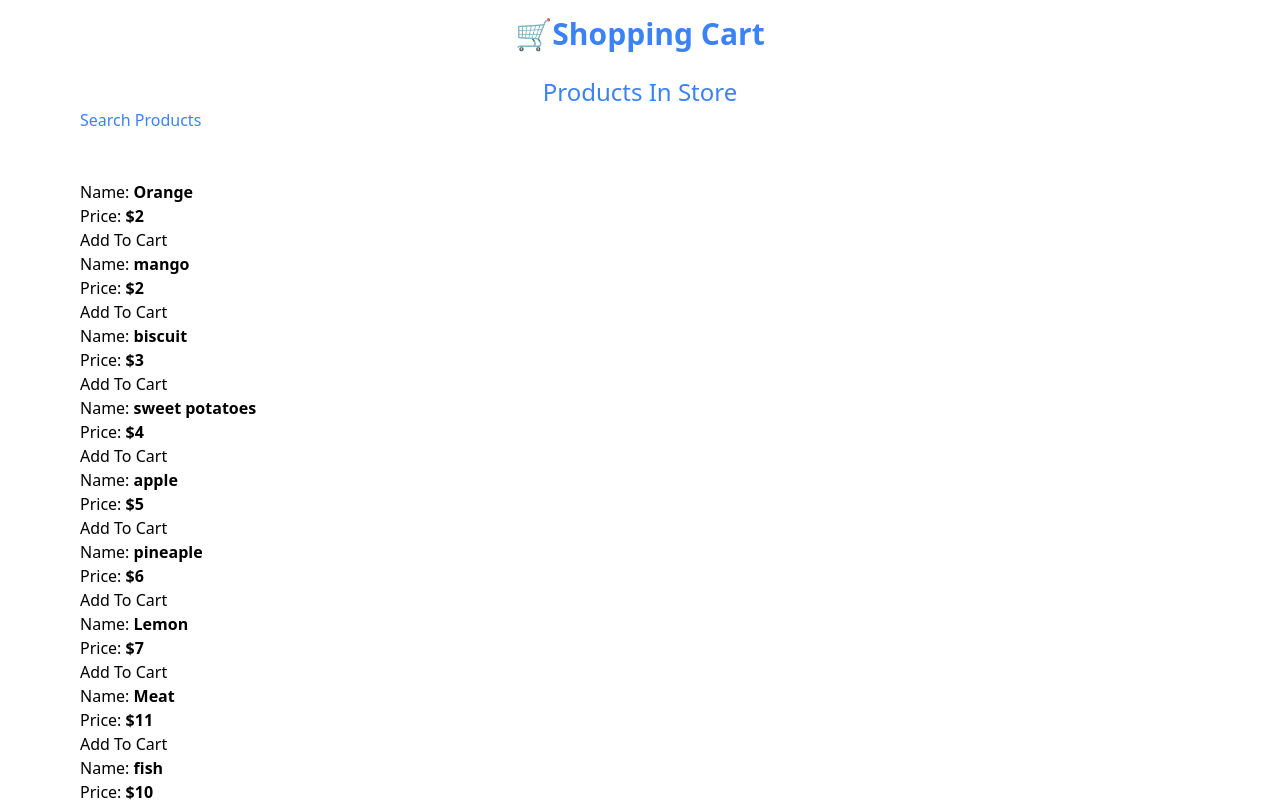
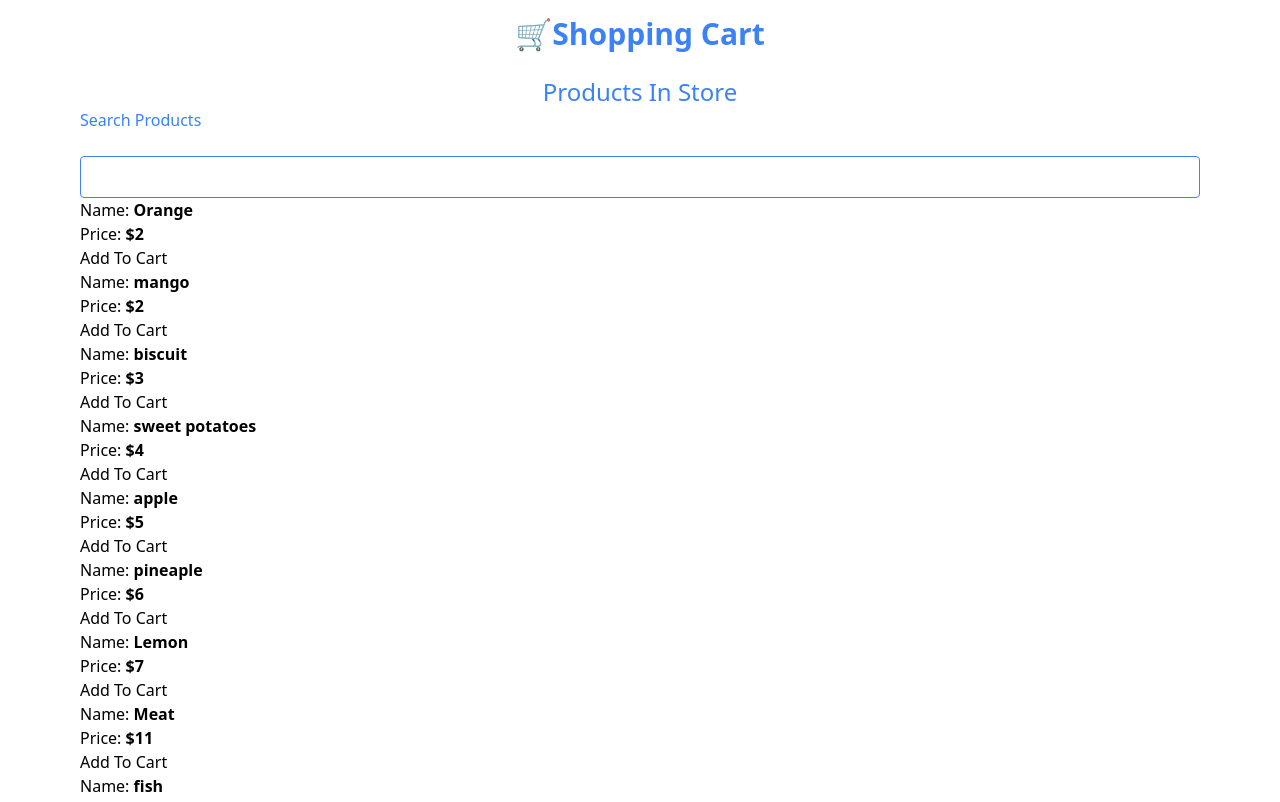
Before and after one commit to nietiene/React-Projects, a React (Vite) app: page / in a window 1280 px wide. Shown: the top 802 px of the page. Built offline with nearby package versions, Linux system fonts and the light colour scheme.

Commit message:
React js project

```diff
--- a/src/Shopping-Cart-from-scratch/shoppingCart.jsx
+++ b/src/Shopping-Cart-from-scratch/shoppingCart.jsx
@@ -62,6 +62,7 @@ const ShoppingCart = () => {
           </div>
           <input type="search"  value={query}
           onChange={search}
+          className="w-full border border-blue-500 rounded px-4 py-2 focus:outline-none focus:ring-2 focus:ring-blue-500"
           />
          {query && filtred.length === 0 ? (<p>No Product Found</p>) :
          (
```
